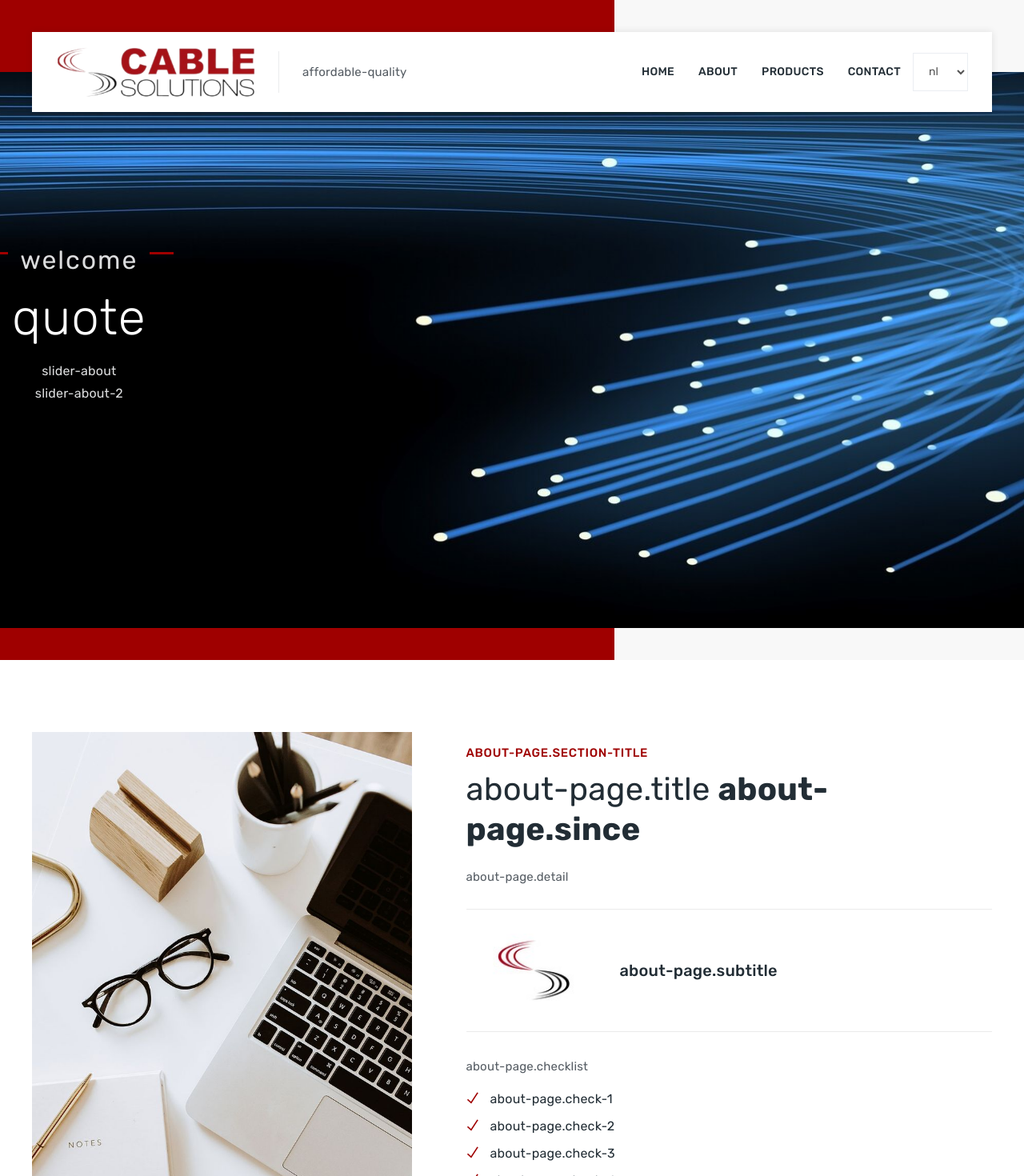
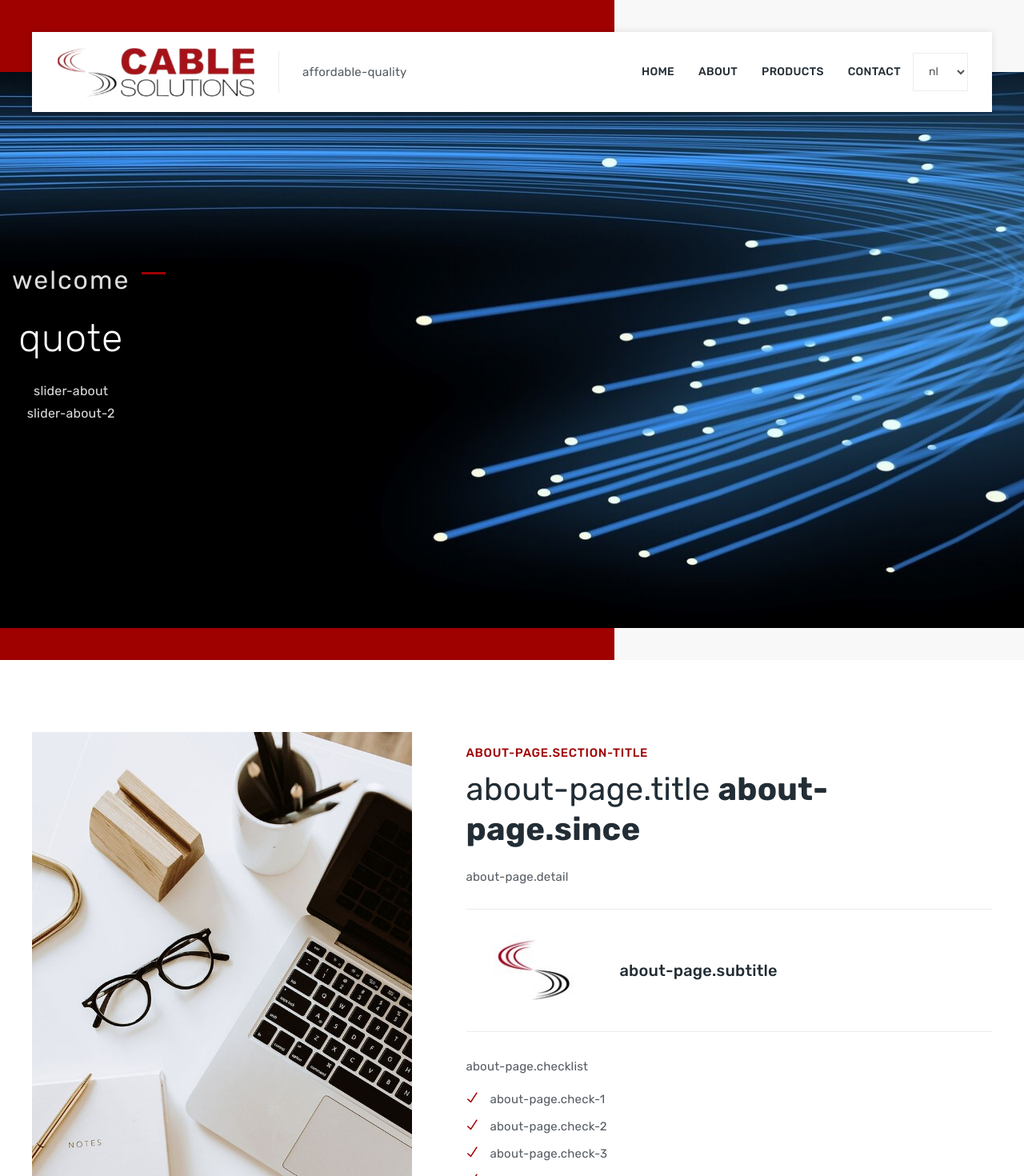
Before and after one commit to holeczpeter/cablesolutions, a Vue app: page / in a window 1280 px wide. Shown: the top 1470 px of the page at 80% size. Built offline with nearby package versions, Linux system fonts and the light colour scheme; what vue-cool-lightbox would draw is missing.

Commit message:
update privacy update texts update li

```diff
--- a/src/assets/css/main.css
+++ b/src/assets/css/main.css
@@ -1952,7 +1952,7 @@ nav.main-menu .megamenu-content .title{
     z-index: 2;
     flex-direction: column;
     justify-content: center;
-    margin-bottom: 50px;
+    margin-bottom: 0px;
 
 }
 .slide .slide__content--headings {
@@ -1965,7 +1965,7 @@ nav.main-menu .megamenu-content .title{
     line-height: 75px;
     letter-spacing: 1px;
     font-weight: 300;
-    font-size: 62px;
+    font-size: 48px;
 }
 .slide .slide__content--headings > h3 {
     color: rgb(220, 221, 222);
--- a/src/assets/css/shortcodes.css
+++ b/src/assets/css/shortcodes.css
@@ -630,7 +630,7 @@ i.fa-play{ padding-left: 5px; }
     list-style: none;
     padding: 0;
     margin: 0;
-    font-size: 16px;
+    font-size: 15px;
 }
 .ttm-list.ttm-list-style-icon.font-weight-normal li i ,
 .ttm-list.ttm-list-style-icon.font-weight-normal .ttm-list-li-content {
@@ -660,6 +660,7 @@ i.fa-play{ padding-left: 5px; }
 .ttm-list.ttm-list-style-icon .ttm-list-li-content {
     display: inline-block;
     padding-left: 30px;
+    color:#555c63;
 }
 
 .ttm-list.ttm-bordered-lists li {
--- a/src/components/Footer.vue
+++ b/src/components/Footer.vue
@@ -60,7 +60,7 @@
                   <div class="widget widget_nav_menu clearfix">
                      <h3 class="widget-title">{{$t('footer.support')}}</h3>
                      <ul id="menu-footer-quick-links" class="menu">
-                        <li><a :href="`${$route.meta.basePath || ''}/` + 'privacy'">{{$t('footer.privacy')}}</a></li>
+                        <li><a href="@/assets/docs/Cable_Solutions_Privacy.pdf" download>{{$t('footer.privacy')}}</a></li>
                         <li><a :href="`${$route.meta.basePath || ''}/` + 'impressum'">{{$t('footer.impressum')}}</a></li>
                      </ul>
                   </div>
--- a/src/locales/en.json
+++ b/src/locales/en.json
@@ -4,7 +4,7 @@
   "about":"About Us",
   "products":"Products",
   "contact": "Contact Us",
-  "affordable-quality":"Affordable quality",
+  "affordable-quality":"Custom assembly",
   "welcome":"Welcome",
   "slider-about":"Assembly of cable harnesses, ribbon, control and spiral cables, control and switch cabinets/boxes",
   "more-detail":"More details",
@@ -121,7 +121,7 @@
     "experience":"experience",
     "projects-value":"Hundreds of",
     "clients-value":"There are many",
-    "experience-value":"More than 10 years of"
+    "experience-value":"More than 13 years of"
   },
 
   "products-page":{
--- a/src/locales/hu.json
+++ b/src/locales/hu.json
@@ -3,9 +3,9 @@
   "about":"Rólunk",
   "products":"Termékeink",
   "contact": "Kapcsolat",
-  "affordable-quality":"Megfizethető minőség",
+  "affordable-quality":"Egyedi összeszerelés",
   "welcome":"Üdvözöljük",
-  "slider-about":"Kábelszerelés, kábelkorbácsok és vezérlő- és kapcsolószekrények",
+  "slider-about":"Kábelkonfekcionálás, kábelkorbácsok, vezérlő- és kapcsolószekrények",
   "slider-about-2":"",
   "more-detail":"Ismerjen meg minket",
   "quote":"Your challenge our solution",
@@ -15,7 +15,7 @@
     "site-links":"Site links",
     "request-form":"Online kapcsolatfelvétel",
     "get-in-touch":"Vegye fel velünk a kapcsolatot",
-    "title":"Kábelszerelvények és elektronikai dobozok gyártása",
+    "title":"Kábelkonfekcionálás, kábelkorbácsok, vezérlő- és kapcsolószekrények",
     "support":"Support",
     "privacy":"Adatvédelmi tájékoztató",
     "impressum":"Impresszum"
@@ -196,9 +196,9 @@
     "projects":"termékek",
     "clients":"ügyfelek",
     "experience":"tapasztalat ",
-    "projects-value":"Elégedett",
-    "clients-value":"Vevőspecifikus",
-    "experience-value":"20 év"
+    "projects-value":"Vevőspecifikus",
+    "clients-value":"Elégedett",
+    "experience-value":"13 év"
   },
   "products-page":{
     "title":"Termékeink",
--- a/src/locales/nl.json
+++ b/src/locales/nl.json
@@ -120,7 +120,7 @@
     "experience":"ervaring",
     "projects-value":"Klant specifiek",
     "clients-value":"Tevreden",
-    "experience-value":"20 jaar"
+    "experience-value":"13 jaar"
   },
   "products-page":{
     "title":"Producten",
```
Also changed, not shown: 1 other file (tests, documents, lock files or other folders).
